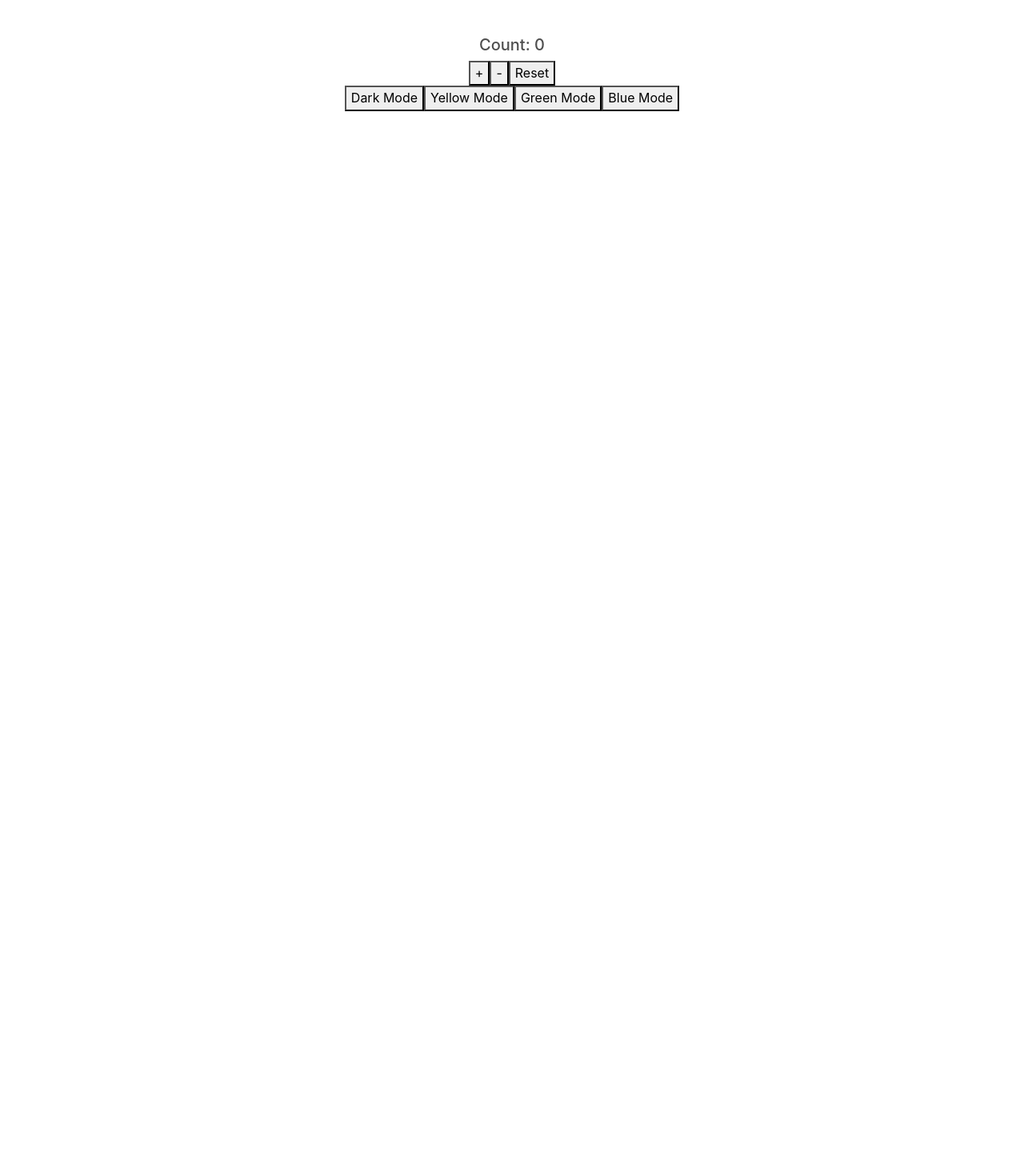
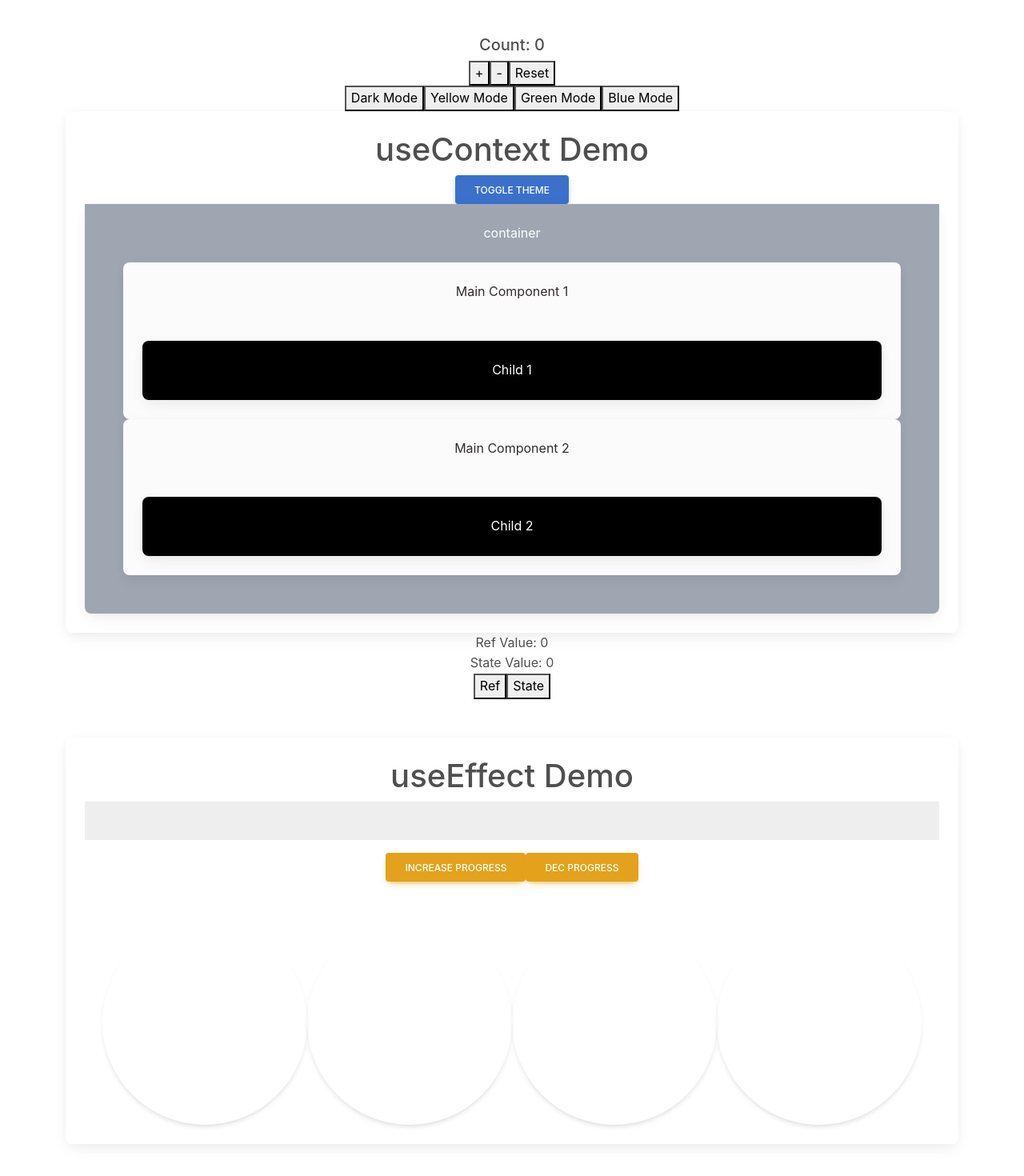
Before and after one commit to RonjayAcorda/ACT_02Acorda, a React (Create React App) app in the folder acordaapp01/: page / in a window 1280 px wide. Shown: the part 5086-6556 px from the top of the page at 80% size. Before the commit the page ends 5225 px from the top, so only its background shows below. Built offline with nearby package versions, Linux system fonts and the light colour scheme.

Commit message:
6/29/23 Added Hooks Demonstration

```diff
--- a/acordaapp01/src/App.js
+++ b/acordaapp01/src/App.js
@@ -6,6 +6,9 @@ import Footer from './components/Footer';
 import Reference from './components/Reference';
 import Contrast from './components/Contrast'
 import Counter from './components/Counter'
+import UseContext from './components/UseContext';
+import UseRef from './components/UseRef';
+import UseEffect from './components/UseEffect';
 
 function App() {
   return (
@@ -22,8 +25,13 @@ function App() {
       <footer>
         <Footer/>
       </footer>
-      <Counter/>
-      <Contrast/>
+      <Counter/>{/*State*/}
+      <Contrast/>{/*State*/}
+      <UseContext/>{/*Hooks*/}
+      <UseRef/>{/*Hooks*/}
+      <UseEffect/>{/*Hooks*/}
+        <br></br>
+        <br></br>
     </div>
   );
 }
--- /dev/null
+++ b/acordaapp01/src/components/ContextChild1.js
@@ -0,0 +1,21 @@
+import React, {useContext} from 'react'
+import { MainContext } from './UseContext'
+
+
+function ContextChild1() {
+    const darktheme = useContext(MainContext)
+    const themeStyle = {
+        backgroundColor: darktheme ? 'black' : 'white',
+        color: darktheme ? 'white' : 'black'
+    }
+
+  return (
+    <div className='card' style={themeStyle}>
+        <div className='card-body'>
+            Child 1
+        </div>
+    </div>
+  )
+}
+
+export default ContextChild1
--- /dev/null
+++ b/acordaapp01/src/components/ContextChild2.js
@@ -0,0 +1,20 @@
+import React, { useContext } from 'react'
+import { MainContext } from './UseContext'
+
+function ContextChild2() {
+    const darktheme = useContext(MainContext)
+    const themeStyle = {
+        backgroundColor: darktheme ? 'black' : 'white',
+        color: darktheme ? 'white' : 'black'
+    }
+
+  return (
+    <div className='card' style={themeStyle}>
+        <div className='card-body'>
+            Child 2
+        </div>
+    </div>
+  )
+}
+
+export default ContextChild2
--- /dev/null
+++ b/acordaapp01/src/components/UseContext.js
@@ -0,0 +1,66 @@
+import React, { createContext, useState } from 'react'
+import ContextChild1 from './ContextChild1';
+import ContextChild2 from './ContextChild2';
+
+export const MainContext = createContext();
+
+
+function ContextParent1(){
+    return(
+        <div className='card bg-light text-dark'>
+            <div className='card-body'>
+                Main Component 1
+            </div>
+            <div className='card-body'>
+                <ContextChild1/>
+            </div>
+        </div>
+    )
+}
+
+function ContextParent2(){
+    return(
+        <div className='card bg-light text-dark'>
+            <div className='card-body'>
+                Main Component 2
+            </div>
+            <div className='card-body'>
+                <ContextChild2/>
+            </div>
+        </div>
+    )
+}
+
+
+function UseContext() {
+    const [darktheme, setDarktheme] = useState(true)
+
+    function toggleTheme(){
+        setDarktheme((prevDarktheme) => !prevDarktheme)
+    }
+
+  return (
+    <MainContext.Provider value={darktheme}>
+        <div className='container'>
+            <div className='card'>
+                <div className='card-body'>
+                    <h1>useContext Demo</h1>
+                    <button className='btn btn-primary' onClick={toggleTheme}>Toggle Theme</button>
+                    <div className='card'>
+                        <div className='card-body bg-secondary text-white'>
+                            container
+
+                            <div className='card-body'>
+                                <ContextParent1/>
+                                <ContextParent2/>
+                            </div>
+                        </div>
+                    </div>
+                </div>
+            </div>
+        </div>
+    </MainContext.Provider>
+  )
+}
+
+export default UseContext
--- /dev/null
+++ b/acordaapp01/src/components/UseEffect.js
@@ -0,0 +1,109 @@
+import React, { useEffect, useReducer, useState } from 'react';
+
+function Reducer(state, action) {
+	// this is for incrementing the progress bar
+
+	let maxWidth = state.width;
+	switch (action) {
+		case 'plus':
+			if (maxWidth < 1400) {
+				maxWidth += 162.5;
+			}
+			return { width: maxWidth };
+        case 'min':
+            if (maxWidth < 1400) {
+                maxWidth -= 162.5;
+            }
+            return { width: maxWidth };
+		default:
+			throw new Error("what's going on?");
+	}
+}
+
+function UseEffect() {
+	const [state, dispatch] = useReducer(Reducer, { width: 0 });
+	const [color, setColor] = useState([]);
+
+	useEffect(() => {
+		if (state.width === 325) {
+			setColor([...color, 'btn-secondary']);
+		} else if (state.width === 650) {
+			setColor([...color, 'btn-primary']);
+		} else if (state.width === 975) {
+			setColor([...color, 'btn-success']);
+		} else if (state.width === 1300) {
+			setColor([...color, 'btn-danger']);
+		}
+		// eslint-disable-next-line react-hooks/exhaustive-deps
+	}, [state]); // based on the state, the side effect is that the circles should change colors depending on the current state value
+	return (
+		<div className="container mt-5">
+			<div className="card">
+				<div className="card-body">
+					<h1>useEffect Demo</h1>
+					<div
+						className="progress"
+						role="progressbar"
+						aria-label="Basic example"
+						aria-valuenow="50"
+						aria-valuemin="0"
+						aria-valuemax="100"
+						style={{ height: '48px' }}
+					>
+						<div
+							className="progress-bar progress-bar-striped progress-bar-animated"
+							style={{ width: state.width }}
+						></div>
+					</div>
+					<div className="mt-3 d-flex justify-content-center">
+						<button
+							type="button"
+							className="btn btn-warning"
+							onClick={() => dispatch('plus')}
+						>
+							Increase Progress
+						</button>
+                        <button
+							type="button"
+							className="btn btn-warning"
+							onClick={() => dispatch('min')}
+						>
+							dec Progress
+						</button>
+					</div>
+					<div className="mt-5 d-flex justify-content-center">
+						<button
+							type="button"
+							className={`btn ${color[0]} rounded-circle`}
+							disabled
+							style={{
+								height: '256px',
+								width: '256px',
+							}}
+						></button>
+						<button
+							type="button"
+							className={`btn ${color[1]} rounded-circle`}
+							disabled
+							style={{ height: '256px', width: '256px' }}
+						></button>
+						<button
+							type="button"
+							className={`btn ${color[2]} rounded-circle`}
+							disabled
+							style={{ height: '256px', width: '256px' }}
+						></button>
+						<button
+							type="button"
+							className={`btn ${color[3]} rounded-circle`}
+							disabled
+							style={{ height: '256px', width: '256px' }}
+						></button>
+					</div>
+				</div>
+			</div>
+		</div>
+	);
+}
+
+export default UseEffect;
--- /dev/null
+++ b/acordaapp01/src/components/UseRef.js
@@ -0,0 +1,32 @@
+import React, {useRef, useState} from 'react'
+
+function UseRef() {
+    const RefExample = useRef(0)
+    const [StateExample, setStateExample] = useState(0)
+
+    const changeRef = ()=>{
+        RefExample.current +=1
+        console.log(RefExample.current)
+    }
+    const changeState = ()=>{
+       setStateExample(StateExample+1)
+    }
+
+
+  return (
+    <div>
+        <div>
+            Ref Value: {RefExample.current}
+        </div>
+        <div>
+            State Value: {StateExample}
+        </div>
+        <div>
+            <button onClick={changeRef}>Ref</button>
+            <button onClick={changeState}>State</button>
+        </div>
+    </div>
+  )
+}
+
+export default UseRef
```
Also changed, not shown: acordaapp01/src/components/UseMemo.js (added, +9 -0 lines).
